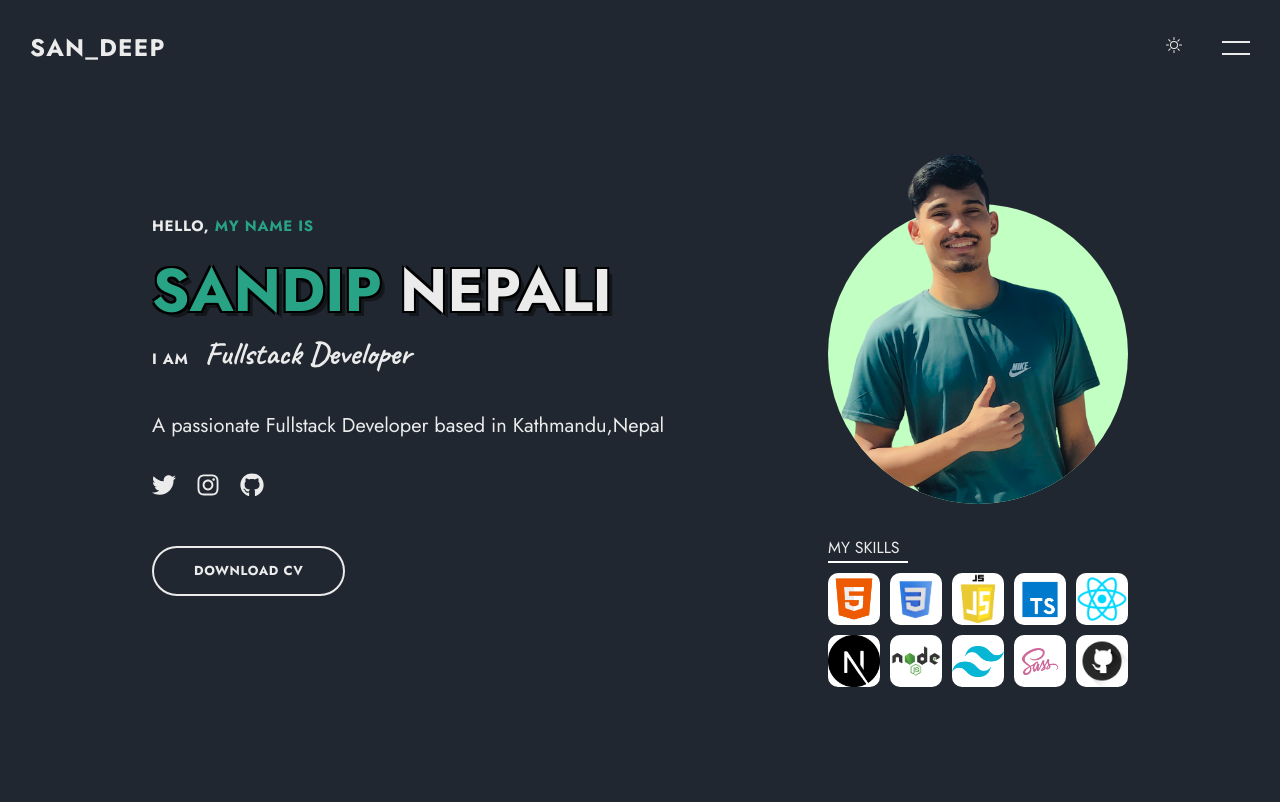
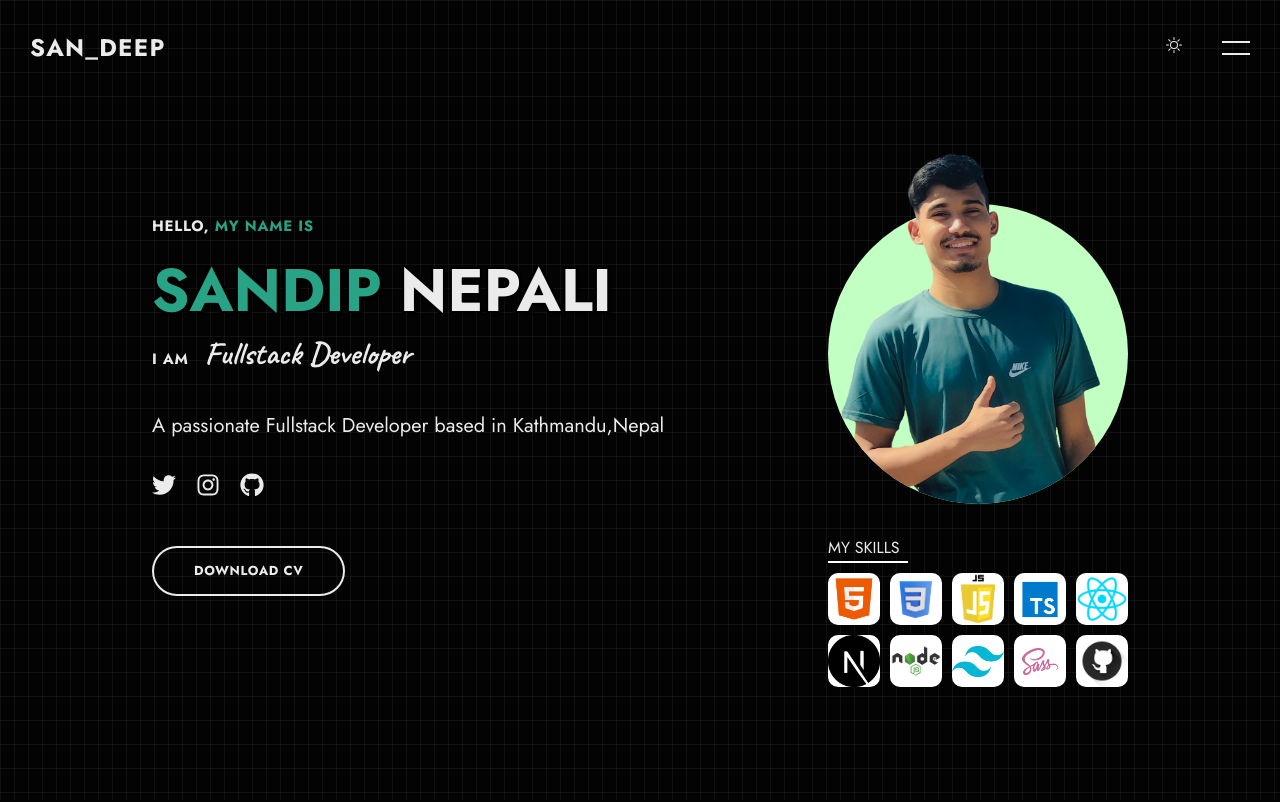
Before and after one commit to sandeepsz/mywebsite, a React (Vite) app: page /#home in a window 1280 px wide. Shown: the top 802 px of the page. Built offline with nearby package versions, Linux system fonts and the light colour scheme.

Commit message:
update background image

```diff
--- a/src/App.css
+++ b/src/App.css
@@ -10,8 +10,8 @@
   --secondary-color: hsl(0, 0%, 100%);
   --text-color: hsl(0, 0%, 92%);
   --title-color: rgb(3, 19, 35);
-  --bg-color: hsl(216, 18%, 16%);
-  --bg-color-alt: hsl(213, 10%, 21%);
+  --bg-color: hsl(0, 0%, 1%);
+  --bg-color-alt: hsl(0, 0%, 0%);
   --container-color: hsl(217, 18%, 14%);
   --smooth-color: #c2ffc2;
   --border-color: hsl(210, 2%, 65%);
@@ -86,6 +86,42 @@
   margin: 0;
   padding: 0;
   box-sizing: border-box;
+}
+
+/* css for mask background */
+
+.absolute {
+  position: absolute;
+}
+
+.bottom-0 {
+  bottom: 0;
+}
+
+.left-0 {
+  left: 0;
+}
+
+.right-0 {
+  right: 0;
+}
+
+.top-0 {
+  top: 0;
+}
+
+.bg-linear-gradient {
+  background-image: linear-gradient(to right, #4f4f4f2e 1px, transparent 1px),
+    linear-gradient(to bottom, #4f4f4f2e 1px, transparent 1px);
+}
+
+.bg-size {
+  background-size: 14px 24px;
+}
+
+.main {
+  overflow-y: scroll;
+  height: 100vh;
 }
 
 button,
--- a/src/App.jsx
+++ b/src/App.jsx
@@ -1,21 +1,21 @@
-import React from 'react'
+import React from "react";
 import Header from "./components/header/Header";
-import Home from './components/home/Home'
-import Projects from './components/project/Projects'
-import Contact from './components/contact/Contact';
-import Footer from "./components/footer/footer"
-import './App.css'
+import Home from "./components/home/Home";
+import Projects from "./components/project/Projects";
+import Contact from "./components/contact/Contact";
+import Footer from "./components/footer/footer";
+import "./App.css";
 
 function App() {
   return (
-    <main className='main'>
-      <Header/>
+    <main className="main absolute bottom-0 left-0 right-0 top-0 bg-linear-gradient bg-size mask-image">
+      <Header />
       <Home />
-      <Projects/>
-      <Contact/>
-      <Footer/>
+      <Projects />
+      <Contact />
+      <Footer />
     </main>
-  )
+  );
 }
 
-export default App
+export default App;
--- a/src/components/home/Home.jsx
+++ b/src/components/home/Home.jsx
@@ -55,6 +55,7 @@
               {skills.map((item, id) => {
                 return (
                   <img
+                    key={item.id}
                     style={{
                       width: "100%",
                       height: "100%",
```
